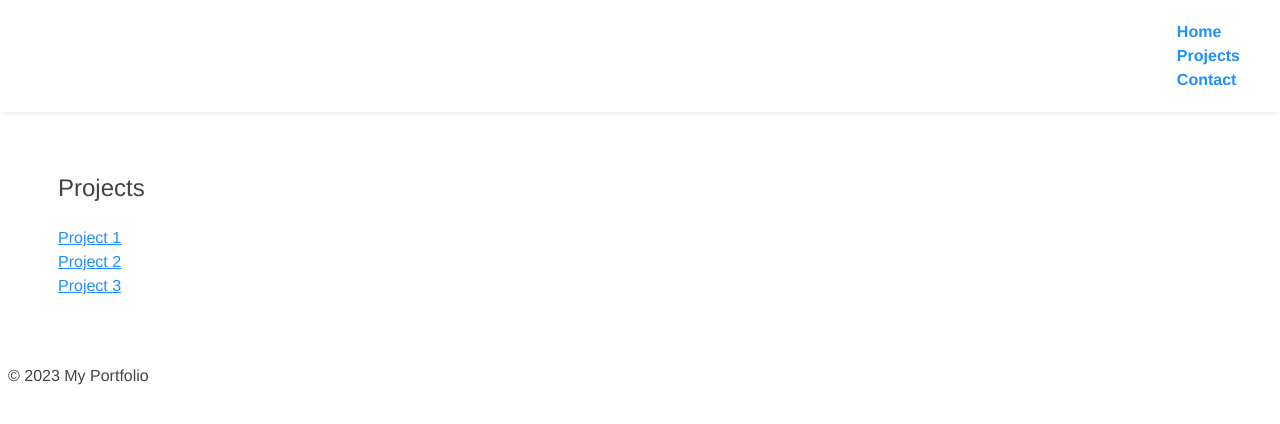
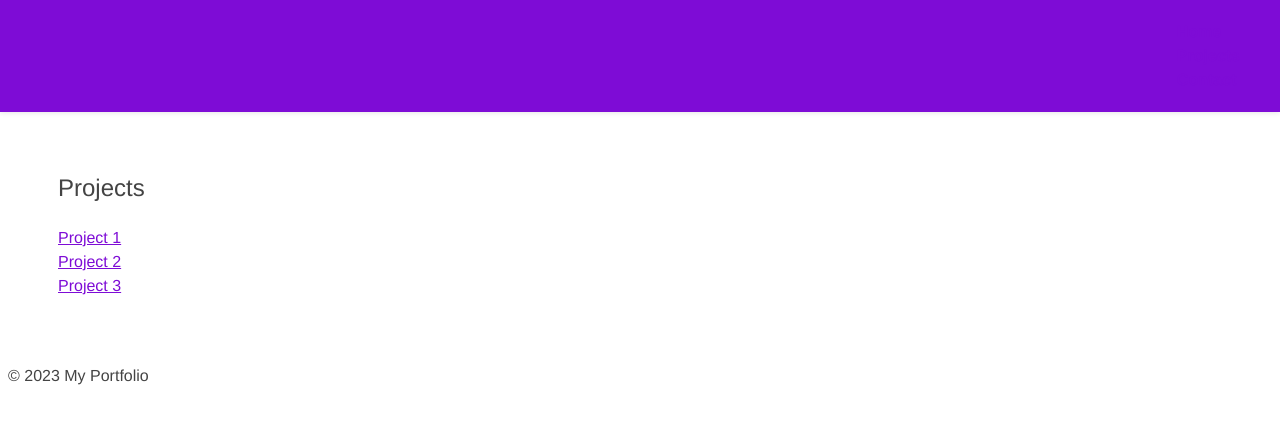
Before and after one commit to jjarhead24/jjarhead24.github.io, a PHP site: page /projects.html in a window 1280 px wide. Shown: the top 424 px of the page. Run offline with PHP 8.4, Linux system fonts and the light colour scheme.

Commit message:
Update style.css

```diff
--- a/style.css
+++ b/style.css
@@ -11,7 +11,7 @@ h1, h2, h3 {
 }
 
 a {
-  color: #1E90FF;
+  color: #7E0CD6;
 }
 
 ul {
@@ -23,7 +23,7 @@ ul {
 /* Header styles */
 
 header {
-  background-color: #fff;
+  background-color: #7E0CD6;
   box-shadow: 0px 1px 5px rgba(0, 0, 0, 0.1);
   position: fixed;
   top: 0;
@@ -74,7 +74,7 @@ section {
 .btn {
   display: inline-block;
   padding: 12px 30px;
-  background-color: #1E90FF;
+  background-color: #7E0CD6;
   color: #fff;
   text-decoration: none;
   border-radius:
```
